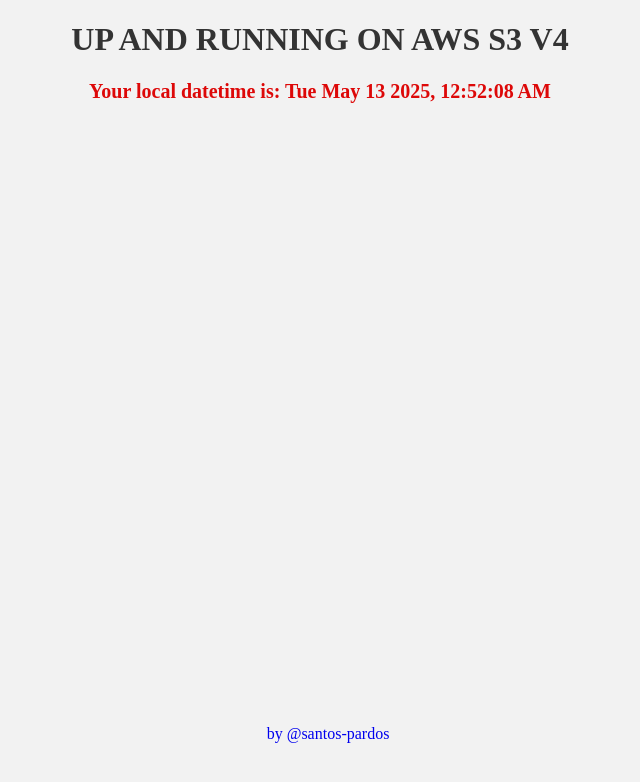
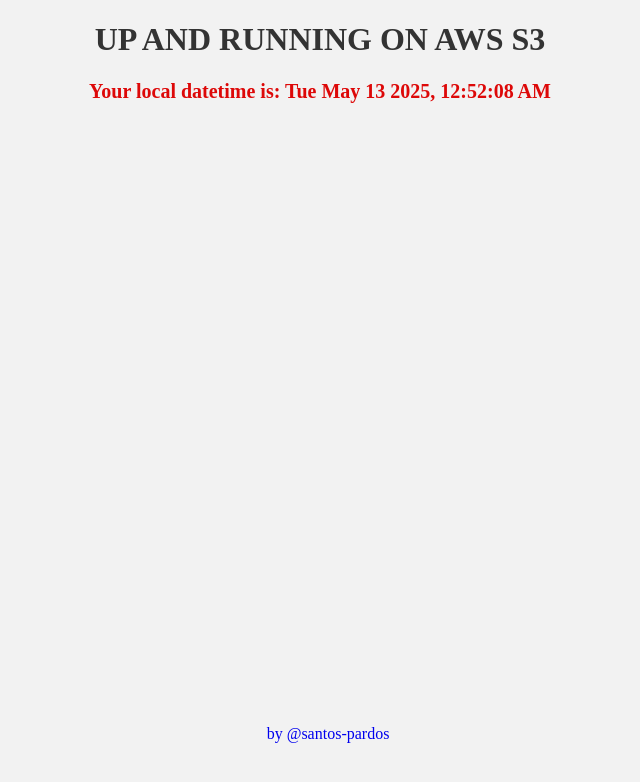
Before and after one commit to boris13jbb/ISAabr25-GitHubActions-S3, a plain HTML site: page index.html in a window 1280 px wide. Shown: the whole page, without its empty margins (320-960 px from the left). Drawn offline with Linux system fonts and the light colour scheme.

Commit message:
Actualización del archivo index.html

```diff
--- a/index.html
+++ b/index.html
@@ -7,7 +7,7 @@
   </head>
   <body>
     <center>
-      <h1>UP AND RUNNING ON AWS S3 V4</h1>
+      <h1>UP AND RUNNING ON AWS S3 </h1>
     </center>
     <p id="date"></p>
     <footer>
```
